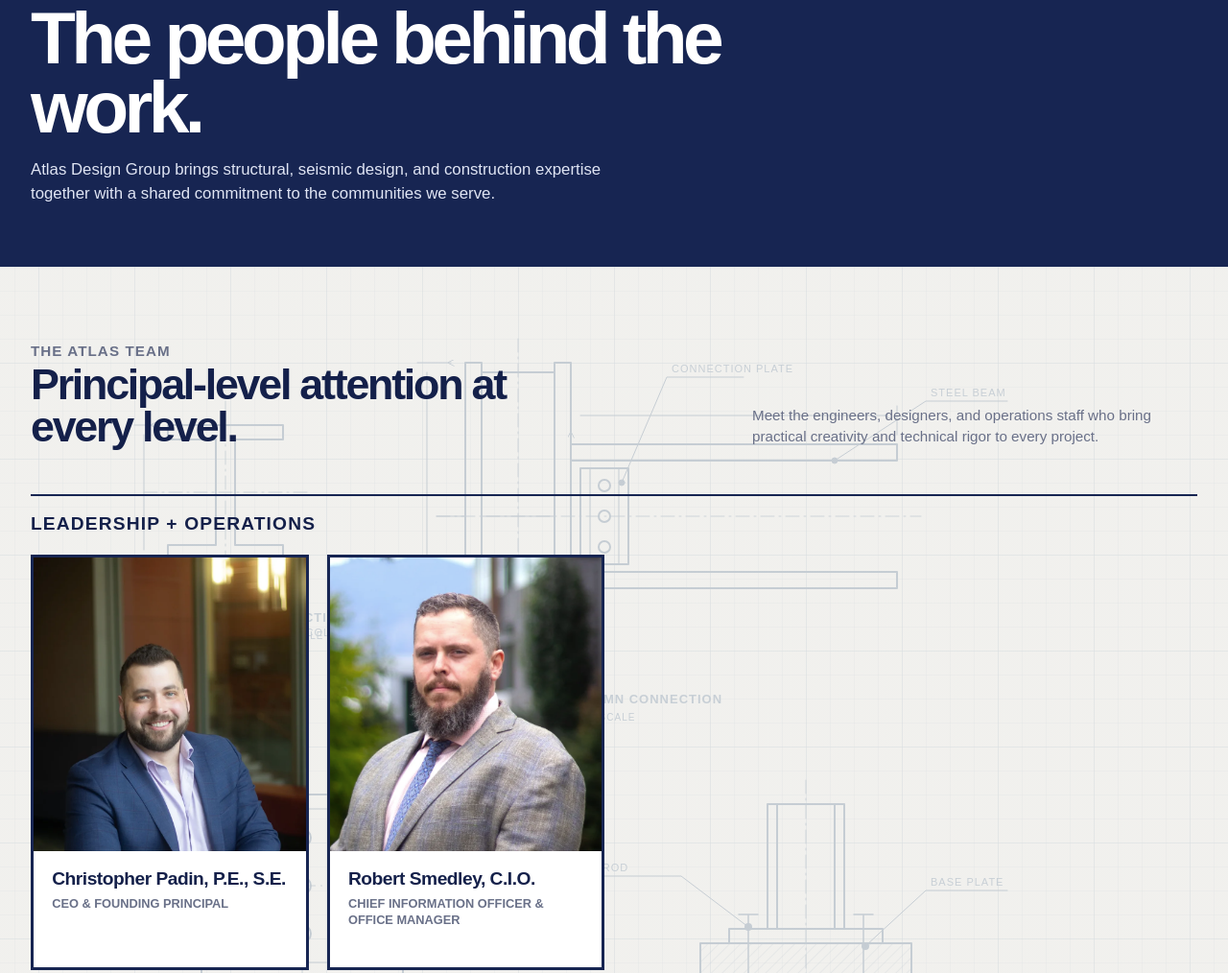
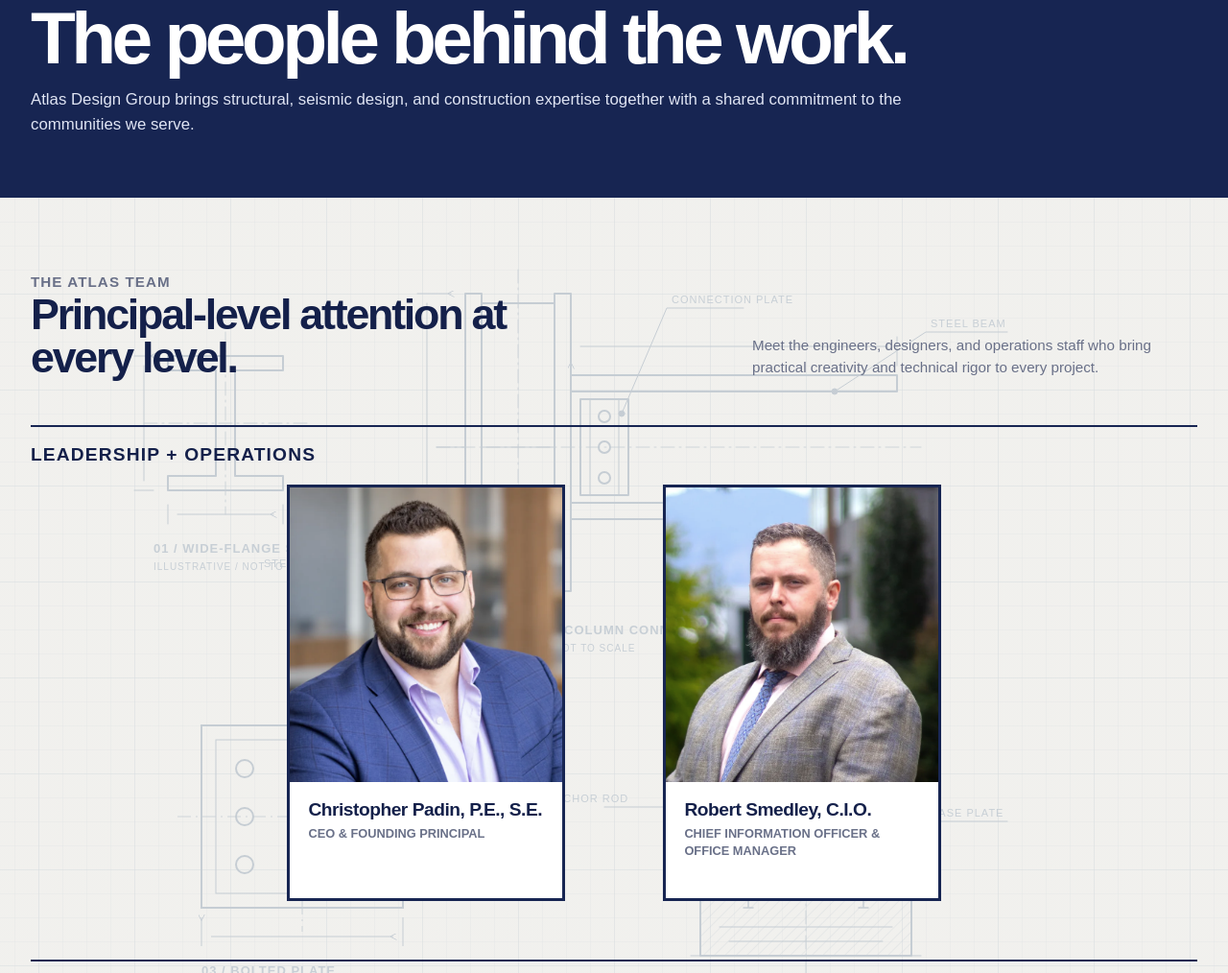
Before and after one commit to ZebusJesus/adgwebsite, a plain HTML site: page ADG_Team.html in a window 1280 px wide. Shown: the part 239-1253 px from the top of the page at 96% size. Drawn offline with Linux system fonts and the light colour scheme.

Commit message:
updated team page

```diff
--- a/ADG_Team.html
+++ b/ADG_Team.html
@@ -26,18 +26,19 @@
     .menu-toggle:focus-visible { outline:2px solid var(--teal); outline-offset:3px; }
     .hero { padding:clamp(5rem,10vw,9rem) 2rem 4rem; color:#fff; background:var(--navy); } .hero-inner,.team,.cta-inner { width:min(var(--max),100%); margin:auto; }
     .eyebrow { margin:0 0 .8rem; color:var(--teal); font-size:.75rem; font-weight:700; letter-spacing:.07em; text-transform:uppercase; }
-    h1,h2,h3,p { margin-top:0; } h1 { max-width:48rem; margin-bottom:1rem; font-size:clamp(3rem,6vw,6rem); line-height:.94; letter-spacing:-.06em; }
-    .hero p:last-child { max-width:40rem; margin-bottom:0; color:#e0e5f4; font-size:1.05rem; line-height:1.5; }
+    h1,h2,h3,p { margin-top:0; } h1 { margin-bottom:1rem; font-size:clamp(3rem,6vw,6rem); line-height:.94; letter-spacing:-.06em; }
+    .hero p:last-child { max-width:60rem; margin-bottom:0; color:#e0e5f4; font-size:1.05rem; line-height:1.5; }
     .team-bg { background-color:var(--cream); background-image:linear-gradient(rgba(244,241,234,.78), rgba(244,241,234,.78)), url("adg-website-assets/team-blueprint-bg.svg"); background-position:center, center top; background-size:auto, clamp(700px,100vw,1200px) auto; background-repeat:no-repeat, repeat; }
     .team { padding:clamp(3rem,6vw,6.5rem) 2rem; } .intro { display:flex; align-items:end; justify-content:space-between; gap:2rem; margin-bottom:3rem; }
     .intro h2 { max-width:33rem; margin:0; font-size:clamp(1.8rem,3.5vw,3.5rem); line-height:1; letter-spacing:-.05em; } .intro p { max-width:29rem; margin:0; color:var(--muted); font-size:.95rem; line-height:1.5; }
     .team-groups { display:grid; gap:3.8rem; } .team-group { padding-top:1.1rem; border-top:2px solid var(--navy); } .team-group-header { display:flex; align-items:baseline; justify-content:space-between; gap:1rem; margin-bottom:1.3rem; } .team-group-header h3 { margin:0; font-size:1.2rem; letter-spacing:.06em; text-transform:uppercase; } .team-group-header span { color:var(--teal); font-size:.72rem; font-weight:700; letter-spacing:.07em; text-transform:uppercase; }
-    .team-grid { display:grid; grid-template-columns:repeat(4,1fr); gap:1.2rem; } .member { overflow:hidden; border:3px solid var(--navy); background:#fff; } .member-image { display:block; width:100%; aspect-ratio:1 / 1.08; object-fit:cover; object-position:50% 47%; object-position:center top; filter:saturate(.88); transition:filter .25s,transform .25s; } .member:hover .member-image { filter:saturate(1); transform:scale(1.025); }
+    .team-grid { display:flex; flex-wrap:wrap; justify-content:center; gap:1.2rem; } .member { flex:0 0 calc((100% - 3.6rem) / 4); overflow:hidden; border:3px solid var(--navy); background:#fff; } .member-image { display:block; width:100%; aspect-ratio:1 / 1.08; object-fit:cover; object-position:50% 47%; object-position:center top; filter:saturate(.88); transition:filter .25s,transform .25s; } .member:hover .member-image { filter:saturate(1); transform:scale(1.025); }
     .member-copy { min-height:7.6rem; padding:1.2rem; } .member h3 { margin:0 0 .4rem; font-size:1.2rem; line-height:1.05; letter-spacing:-.025em; } .member p { margin:0; color:var(--muted); font-size:.8rem; font-weight:700; line-height:1.35; text-transform:uppercase; } .member p:empty::after { content:"Atlas Design Group"; color:var(--teal); }
     .cta { padding:clamp(3rem,6vw,6rem) 2rem; color:#fff; background:var(--navy); } .cta-inner { display:flex; align-items:center; justify-content:space-between; gap:2rem; } .cta h2 { max-width:43rem; margin:0; font-size:clamp(1.8rem,3.6vw,3.7rem); line-height:1; letter-spacing:-.05em; }
     footer { display:flex; justify-content:space-between; gap:1rem; padding:1.4rem 2rem; color:#fff; background:#0b1330; font-size:.7rem; font-weight:700; letter-spacing:.04em; text-transform:uppercase; }
-    @media (max-width:850px) { .nav-shell { min-height:4.5rem; padding:0 1.2rem; } .menu-toggle { display:block; } .nav-list { position:absolute; z-index:5; top:4.5rem; right:0; left:0; display:none; align-items:stretch; flex-direction:column; gap:0; padding:1rem 1.2rem 1.3rem; background:var(--cream); box-shadow:0 10px 20px rgb(20 32 74 / 12%); } .nav-list.is-open { display:flex; } .nav-list a { display:block; padding:.8rem 0; } .nav-list .button { justify-content:start; width:fit-content; margin-top:.5rem; padding:.7rem 1rem; } .team-grid { grid-template-columns:repeat(3,1fr); } }
-    @media (max-width:600px) { .hero,.team,.cta { padding-right:1.2rem; padding-left:1.2rem; } .intro,.cta-inner { align-items:start; flex-direction:column; } .team-grid { grid-template-columns:repeat(2,1fr); gap:.75rem; } .member-copy { min-height:8rem; padding:.9rem; } .member h3 { font-size:.95rem; } footer { align-items:start; flex-direction:column; } }
+    @media (min-width:601px) { .team-grid--spaced { column-gap:clamp(1.2rem,8vw,8rem); } }
+    @media (max-width:850px) { .nav-shell { min-height:4.5rem; padding:0 1.2rem; } .menu-toggle { display:block; } .nav-list { position:absolute; z-index:5; top:4.5rem; right:0; left:0; display:none; align-items:stretch; flex-direction:column; gap:0; padding:1rem 1.2rem 1.3rem; background:var(--cream); box-shadow:0 10px 20px rgb(20 32 74 / 12%); } .nav-list.is-open { display:flex; } .nav-list a { display:block; padding:.8rem 0; } .nav-list .button { justify-content:start; width:fit-content; margin-top:.5rem; padding:.7rem 1rem; } .member { flex-basis:calc((100% - 2.4rem) / 3); } }
+    @media (max-width:600px) { .hero,.team,.cta { padding-right:1.2rem; padding-left:1.2rem; } .intro,.cta-inner { align-items:start; flex-direction:column; } .team-grid { gap:.75rem; } .member { flex-basis:calc((100% - .75rem) / 2); } .member-copy { min-height:8rem; padding:.9rem; } .member h3 { font-size:.95rem; } footer { align-items:start; flex-direction:column; } }
   </style>
 </head>
 <body>
@@ -52,8 +53,8 @@
     <div class="team-bg">
     <section id="team" class="team" aria-labelledby="team-title"><div class="intro"><div><p class="eyebrow">The Atlas team</p><h2 id="team-title">Principal-level attention at every level.</h2></div><p>Meet the engineers, designers, and operations staff who bring practical creativity and technical rigor to every project.</p></div>
       <div class="team-groups">
-      <section class="team-group" aria-labelledby="leadership-title"><div class="team-group-header"><h3 id="leadership-title">Leadership + Operations</h3></div><div class="team-grid">
-        <article class="member"><img class="member-image" src="adg-website-assets/team/christopher-padin-p-e-s-e.webp" alt="Christopher Padin" decoding="async"><div class="member-copy"><h3>Christopher Padin, P.E., S.E.</h3><p>CEO &amp; Founding Principal</p></div></article>
+      <section class="team-group" aria-labelledby="leadership-title"><div class="team-group-header"><h3 id="leadership-title">Leadership + Operations</h3></div><div class="team-grid team-grid--spaced">
+        <article class="member"><img class="member-image" src="adg-website-assets/team/chris.webp" alt="Christopher Padin" decoding="async"><div class="member-copy"><h3>Christopher Padin, P.E., S.E.</h3><p>CEO &amp; Founding Principal</p></div></article>
         <article class="member"><img class="member-image" src="adg-website-assets/team/robert-smedley-c-i-o.webp" alt="Robert Smedley" decoding="async"><div class="member-copy"><h3>Robert Smedley, C.I.O.</h3><p>Chief Information Officer &amp; Office Manager</p></div></article>
       </div></section>
       <section class="team-group" aria-labelledby="management-title"><div class="team-group-header"><h3 id="management-title">Project Leadership</h3></div><div class="team-grid">
@@ -71,7 +72,7 @@
         <article class="member"><img class="member-image" src="adg-website-assets/team/anthony-hidajat-e-i-t.webp" alt="Anthony Hidajat" loading="lazy" decoding="async"><div class="member-copy"><h3>Anthony Hidajat, E.I.T.</h3><p>Project Engineer</p></div></article>
         <article class="member"><img class="member-image" src="adg-website-assets/team/sowmya-jagadeesh.webp" alt="Sowmya Jagadeesh" loading="lazy" decoding="async"><div class="member-copy"><h3>Sowmya Jagadeesh</h3><p>Staff Engineer</p></div></article>
       </div></section>
-      <section class="team-group" aria-labelledby="design-title"><div class="team-group-header"><h3 id="design-title">BIM Design</h3></div><div class="team-grid">
+      <section class="team-group" aria-labelledby="design-title"><div class="team-group-header"><h3 id="design-title">BIM Design</h3></div><div class="team-grid team-grid--spaced">
         <article class="member"><img class="member-image" src="adg-website-assets/team/tony-calvert.webp" alt="Tony Calvert" loading="lazy" decoding="async"><div class="member-copy"><h3>Tony Calvert</h3><p>BIM Designer</p></div></article>
         <article class="member"><img class="member-image" src="adg-website-assets/team/jared-cohen.webp" alt="Jared Cohen" loading="lazy" decoding="async"><div class="member-copy"><h3>Jared Cohen</h3><p>BIM Designer</p></div></article>
       </div></section>
```
Also changed, not shown: adg-website-assets/team/chris.png (added), adg-website-assets/team/chris.webp (added), 1 other file.
